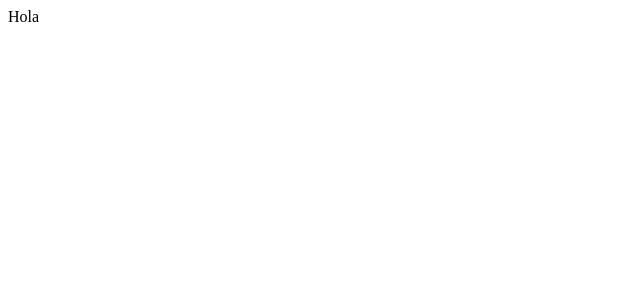
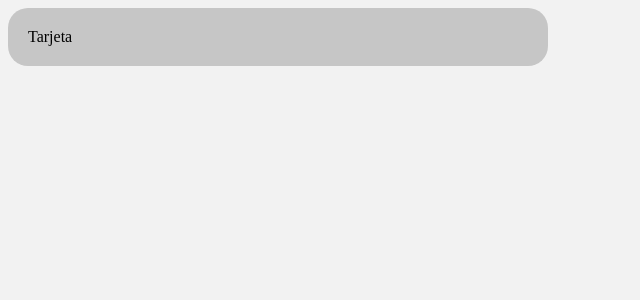
Before and after one commit to rmaafs/crypt-me, a React (Create React App) app: page / in a window 1280 px wide. Shown: the top 300 px of the page, without its empty margins (0-640 px from the left). Built offline with nearby package versions, Linux system fonts and the light colour scheme.

Commit message:
Se creó diseño de tarjeta

```diff
--- /dev/null
+++ b/src/components/Card/Card.css
@@ -0,0 +1,7 @@
+.card {
+  background-color: #c6c6c6;
+  width: 100%;
+  max-width: 500px;
+  padding: 20px;
+  border-radius: 20px;
+}
--- /dev/null
+++ b/src/components/Card/Card.jsx
@@ -0,0 +1,8 @@
+import React from "react";
+import "./Card.css";
+
+const Card = (props) => {
+  return <div className="card">{props.children}</div>;
+};
+
+export default Card;
--- /dev/null
+++ b/src/components/Form/Form.jsx
@@ -0,0 +1,8 @@
+import React from "react";
+import Card from "../Card/Card";
+
+const Form = () => {
+  return <Card>Tarjeta</Card>;
+};
+
+export default Form;
--- /dev/null
+++ b/src/components/Main.css
@@ -0,0 +1,3 @@
+body {
+  background-color: #f2f2f2;
+}
--- a/src/components/Main.jsx
+++ b/src/components/Main.jsx
@@ -1,7 +1,13 @@
 import React from "react";
+import Form from "./Form/Form";
+import "./Main.css";
 
 const Main = () => {
-  return <div>Hola</div>;
+  return (
+    <div>
+      <Form />
+    </div>
+  );
 };
 
 export default Main;
```
